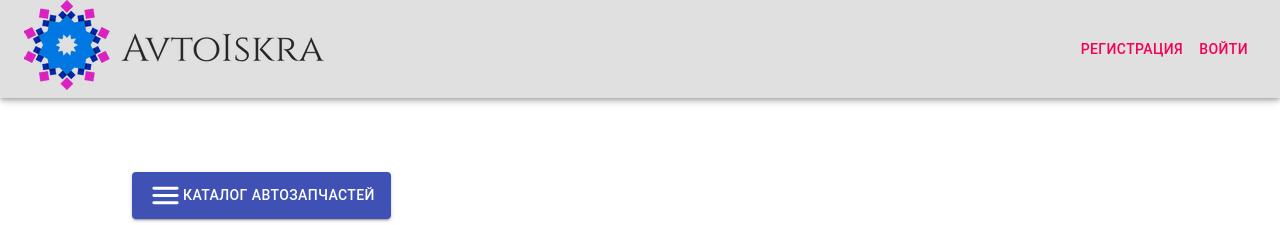
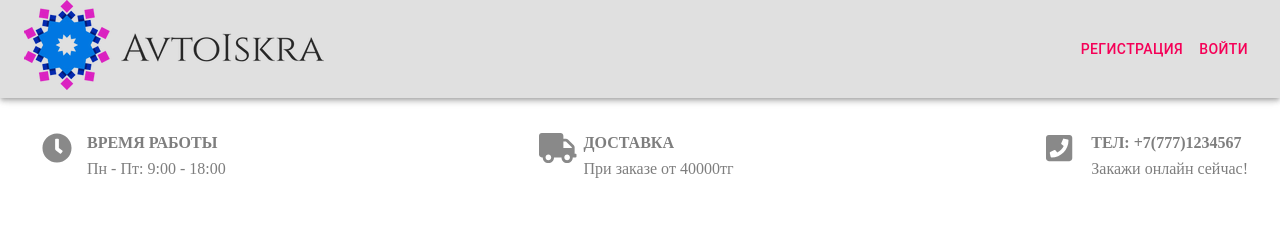
Before and after one commit to pashulia/iskra_shop_front, a React (Create React App) app: page / in a window 1280 px wide. Shown: the top 225 px of the page. Built offline with nearby package versions, Linux system fonts and the light colour scheme; no server answers.

Commit message:
added infoBlock

```diff
--- a/package.json
+++ b/package.json
@@ -3,6 +3,9 @@
   "version": "0.1.0",
   "private": true,
   "dependencies": {
+    "@fortawesome/fontawesome-svg-core": "^1.2.36",
+    "@fortawesome/free-solid-svg-icons": "^5.15.4",
+    "@fortawesome/react-fontawesome": "^0.1.15",
     "@material-ui/core": "^4.12.2",
     "@material-ui/icons": "^4.11.2",
     "@material-ui/lab": "^4.0.0-alpha.60",
--- a/src/App.js
+++ b/src/App.js
@@ -1,23 +1,25 @@
 import React from 'react';
 
-import {NotificationContainer} from 'react-notifications';
-import {useSelector} from 'react-redux';
+import { NotificationContainer } from 'react-notifications';
+import { useSelector } from 'react-redux';
 import {
-    Redirect,
-    Route,
-    Switch,
+  Redirect,
+  Route,
+  Switch,
 } from 'react-router-dom';
 
-import {Container} from '@material-ui/core';
+import { Container } from '@material-ui/core';
 
 import AppToolbar from './components/UI/AppToolbar/AppToolbar';
 import Catalog from './components/UI/Catalog/Catalog';
 import Footer from './components/UI/Footer/Footer';
+import InfoBlock from './components/UI/InfoBlock/InfoBlock';
+import PromoBlock from './components/UI/PromoBlock/PromoBlock';
 import Login from './pages/Login/Login';
 import NewProduct from './pages/NewProduct/NewProduct';
 import Products from './pages/Products/Products';
 import Register from './pages/Register/Register';
-import PromoBlock from "./components/UI/PromoBlock/PromoBlock";
+
 // import "./App.css"
 
 const ProtectedRoute = ({isAllowed, redirectTo, ...props}) => {
@@ -34,6 +36,7 @@ const App = () => {
             <NotificationContainer/>
             <main>
                 <Container maxWidth="xl">
+                <InfoBlock />
                     <Catalog/>
                     <PromoBlock/>
                     <Switch>
--- /dev/null
+++ b/src/components/UI/InfoBlock/InfoBlock.css
@@ -0,0 +1,40 @@
+.support-client {
+  display: block;
+  margin-bottom: 40px;
+  min-height: 35px;
+}
+
+.row {
+  display: flex;
+  justify-content: space-between;
+  margin-top: 50px;
+}
+
+.single-support {
+  margin-left: 10px;
+}
+
+.single-support i {
+  color: #898989;
+  float: left;
+  font-size: 30px;
+}
+
+.support-text {
+  margin-left: 45px;
+}
+
+.support-text h1 {
+  color: #7e7e7e;
+  font-size: 16px;
+  font-weight: 600;
+  line-height: 20px;
+  text-transform: uppercase;
+}
+
+.support-text p {
+  line-height: 12px;
+  margin: 0;
+  color: #7e7e7e;
+
+}
--- /dev/null
+++ b/src/components/UI/InfoBlock/InfoBlock.js
@@ -0,0 +1,60 @@
+import './InfoBlock.css';
+
+import {
+  faClock,
+  faPhoneSquare,
+  faTruck,
+} from '@fortawesome/free-solid-svg-icons';
+import { FontAwesomeIcon } from '@fortawesome/react-fontawesome';
+
+const clock = <FontAwesomeIcon icon={faClock} />
+const truck = <FontAwesomeIcon icon={faTruck} />
+const phone = <FontAwesomeIcon icon={faPhoneSquare} />
+const InfoBlock = () => {
+  return (
+    <div className="container">
+      <div class="support-client hidden-xs">
+        <div className="row">
+          {/* <!-- Start Single-Support --> */}
+            <div className="col-md-3 hidden-sm">
+              <div className="single-support">
+                <div className="support-content">
+                  <i className="fa fa-clock-o">{clock}</i>
+                  <div className="support-text">
+                    <h1 className="zero gfont-1">Время работы</h1>
+                    <p>Пн - Пт: 9:00 - 18:00</p>
+                  </div>
+                </div>
+              </div>
+            </div>
+            {/* <!-- End Single-Support -->
+            <!-- Start Single-Support --> */}
+            <div className="col-md-3 col-sm-4">
+              <div className="single-support">
+                <i className="fa fa-truck">{truck}</i>
+                <div className="support-text">
+                  <h1 className="zero gfont-1">Доставка</h1>
+                  <p>При заказе от 40000тг</p>
+                </div>
+              </div>
+            </div>
+            {/* <!-- End Single-Support -->
+            <!-- Start Single-Support --> */}
+            <div className="col-md-3 col-sm-4">
+              <div className="single-support">
+                <i className="fa fa-phone-square">{phone}</i>
+                <div className="support-text">
+                  <h1 className="zero gfont-1">Тел: +7(777)1234567</h1>
+                  <p>Закажи онлайн сейчас!</p>
+                </div>
+              </div>
+            </div>
+          {/* <!-- End Single-Support --> */}
+        </div>
+      </div>
+
+    </div>
+  )
+};
+
+export default InfoBlock;
```
Also changed, not shown: 1 other file (tests, documents, lock files or other folders).
